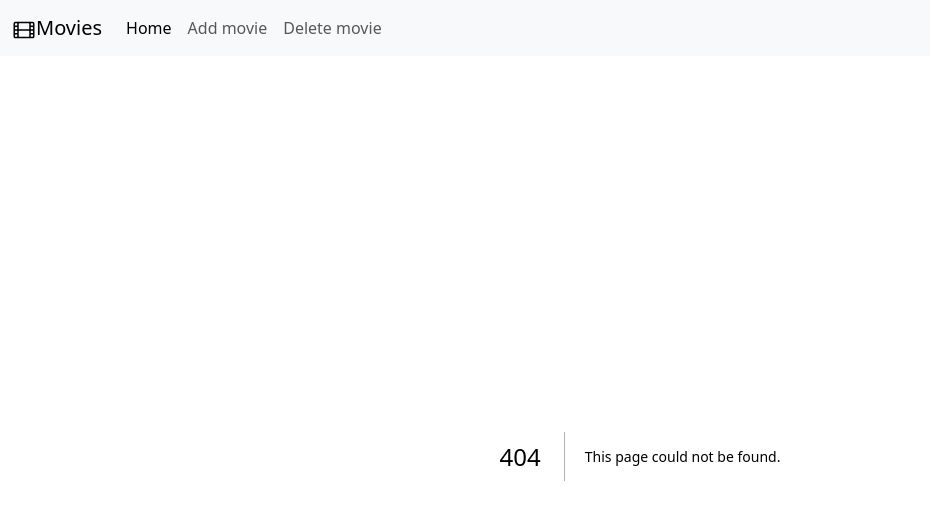
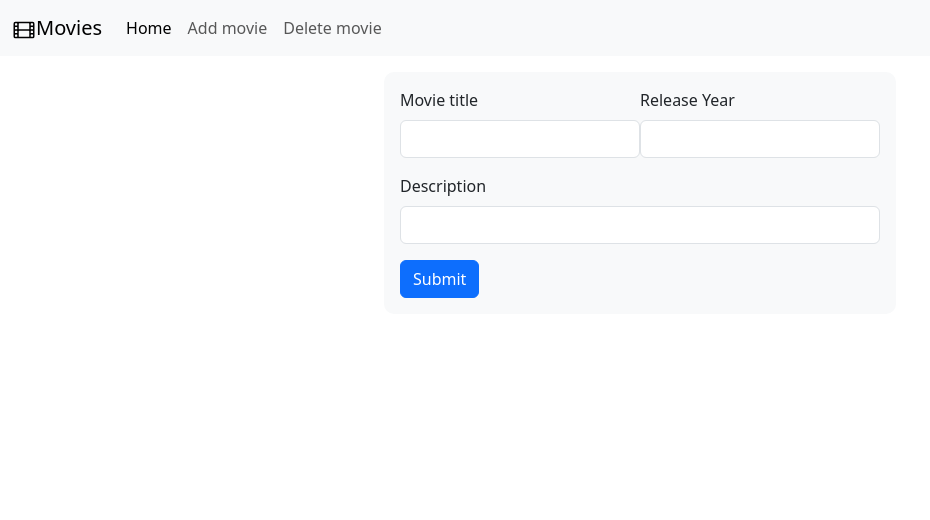
Before and after one commit to musimarcin/movies-api, a Next.js app in the folder movies-api-ui/: page /add in a window 1280 px wide. Before the commit this address had no page. Shown: the top 520 px of the page, without its empty margins (0-930 px from the left). Built offline with nearby package versions, Linux system fonts and the light colour scheme.

Commit message:
added missing files

```diff
--- /dev/null
+++ b/movies-api-ui/src/app/add/page.module.css
@@ -0,0 +1,4 @@
+.add {
+    width: 40%;
+    border-radius: 10px;
+}
--- /dev/null
+++ b/movies-api-ui/src/app/add/page.tsx
@@ -0,0 +1,63 @@
+"use client"
+import { useState } from 'react';
+import styles from "./page.module.css";
+
+export default function Add() {
+       const [title, setTitle] = useState<string>("");
+       const [releaseYear, setReleaseYear] = useState<number | "">("");
+       const [description, setDescription] = useState<string>("");
+       const [message, setMessage] = useState<string | null>(null);
+
+       const addMovie = async (e: React.FormEvent<HTMLFormElement>) => {
+           e.preventDefault();
+
+           const movie = {
+               title,
+               releaseYear,
+           };
+
+        try {
+            const response = await fetch("http://localhost:18080/api/movies", {
+                    method: "POST",
+                    headers: {
+                        "Content-Type": "application/json" ,
+                    },
+                    body: JSON.stringify(movie),
+                });
+
+                if (!response.ok) {
+                    throw new Error('Network response was not ok');
+                }
+
+                setMessage('Movie added successfully!');
+            } catch (error) {
+                setMessage('Failed to add movie. Please try again.');
+            }
+            setTitle("");
+            setReleaseYear("");
+            setDescription("");
+       };
+
+    return (
+        <div className="d-flex justify-content-center">
+            <form onSubmit={addMovie} className={`${styles.add} mt-3 bg-light p-3`}>
+              <div className="d-flex mb-3">
+                <div className="me-auto">
+                <label className="form-label">Movie title</label>
+                <input className="form-control" value={title} onChange={(e) => setTitle(e.target.value)} required/>
+                </div>
+                <div>
+                <label className="form-label">Release Year</label>
+                <input className="form-control" value={releaseYear} onChange={(e) => setReleaseYear(e.target.value ? parseInt(e.target.value) : "")}/>
+                </div>
+              </div>
+              <div className="mb-3">
+                <label className="form-label">Description</label>
+                <input className="form-control" value={description} onChange={(e) => setDescription(e.target.value)}/>
+              </div>
+              <button type="submit" className="btn btn-primary">Submit</button>
+              {message && <div className="mt-3 alert alert-info">{message}</div>}
+            </form>
+        </div>
+    );
+}
--- /dev/null
+++ b/movies-api-ui/src/app/delete/page.module.css
@@ -0,0 +1,4 @@
+.add {
+    width: 40%;
+    border-radius: 10px;
+}
```
Also changed, not shown: movies-api-ui/src/app/delete/page.tsx (added, +50 -0 lines).
